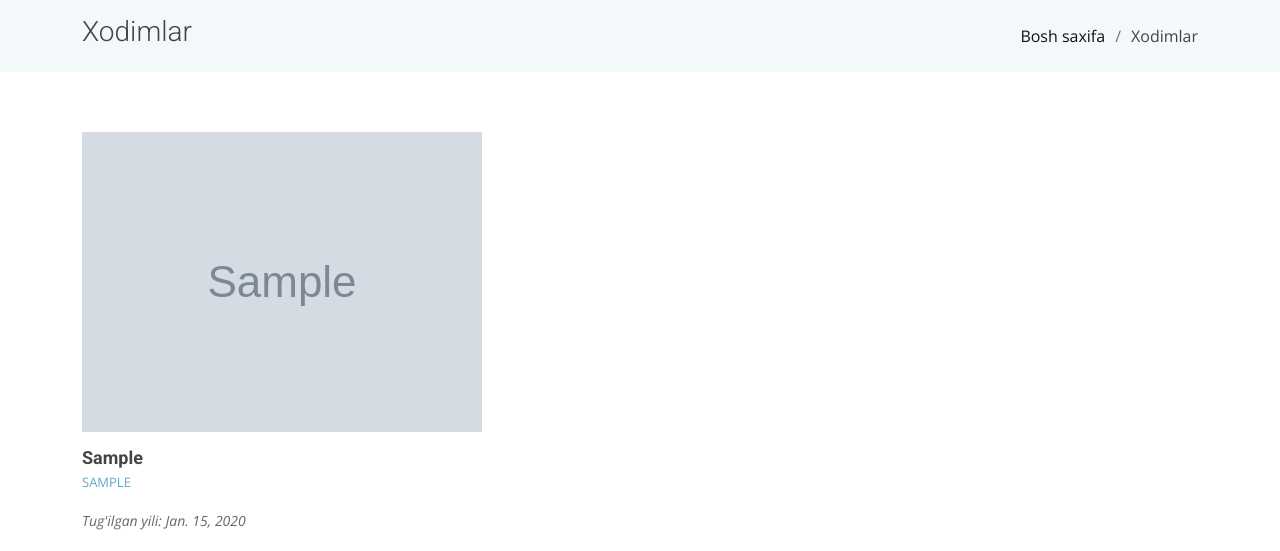
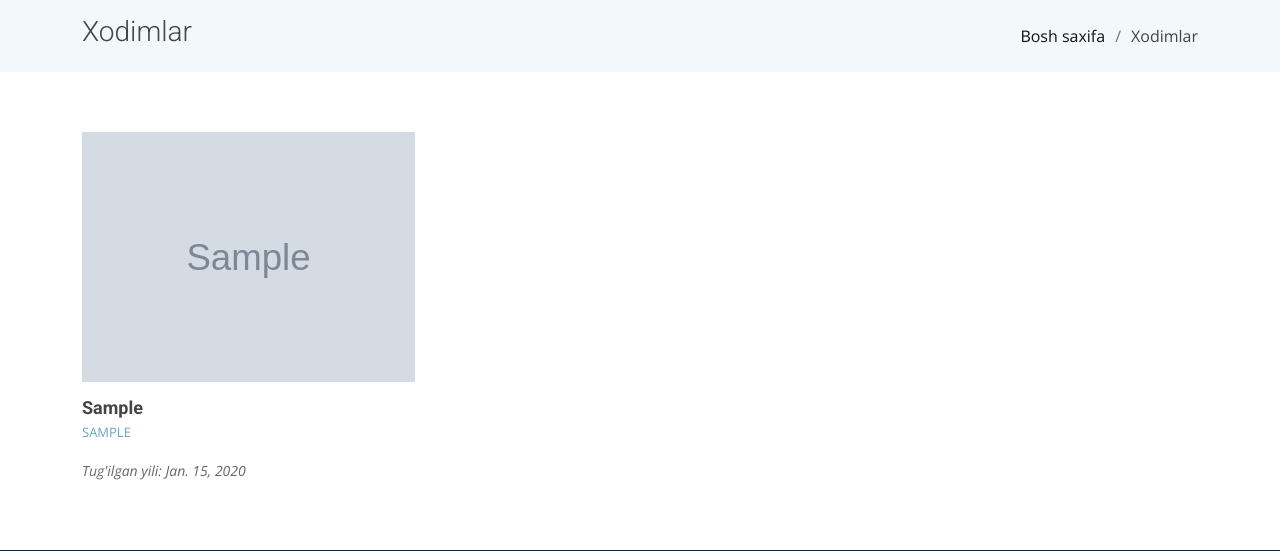
Before and after one commit to Sanjar1996/BuxoroITS_2.0, a Django app: page /hodimlar/ in a window 1280 px wide. Shown: the part 80-631 px from the top of the page. Run offline with Django 3.2, Linux system fonts and the light colour scheme; tables that the repository leaves empty hold one stand-in row (values such as "Sample post"); grey boxes marked "Sample" are stand-in pictures; parts of the project's set-up code (start-up, migrations or seed data) failed here and were passed over; some libraries are stand-ins or nearby versions.

Commit message:
css file changed

```diff
--- a/static/css/style.css
+++ b/static/css/style.css
@@ -1413,6 +1413,10 @@ section {
   overflow: hidden;
 }
 
+.team .member .member-img img {
+  height: 250px;
+}
+
 .team .member .social {
   position: absolute;
   left: 0;
--- a/templates/home.html
+++ b/templates/home.html
@@ -86,7 +86,7 @@
         <div class="row">
           {% for data in  mainsite_models %}
           <div class="col-lg-6 ">
-          {% if data.image%}
+          {% if data.image %}
             {% comment %} <img src="{{ data.image.url }}" class="img-fluid" alt=""> {% endcomment %}
              <video width="500" height="" controls muted>
                 <source src="{{ data.video.url }}" type="video/mp4">
```
Also changed, not shown: media/image/boqijon.jpg (added), media/image/husen.jpg (added), media/image/nizom.png (added), media/image/sabohat.png (added), media/image/sherzod.jpg (added), media/image/umida.jpg (added).
